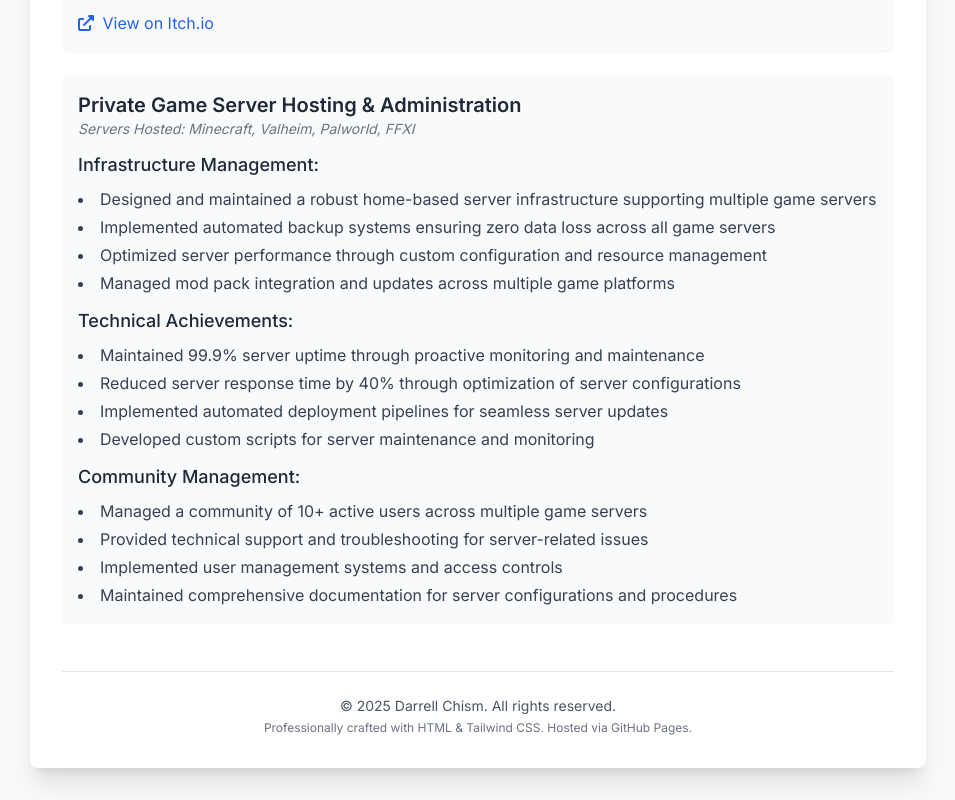
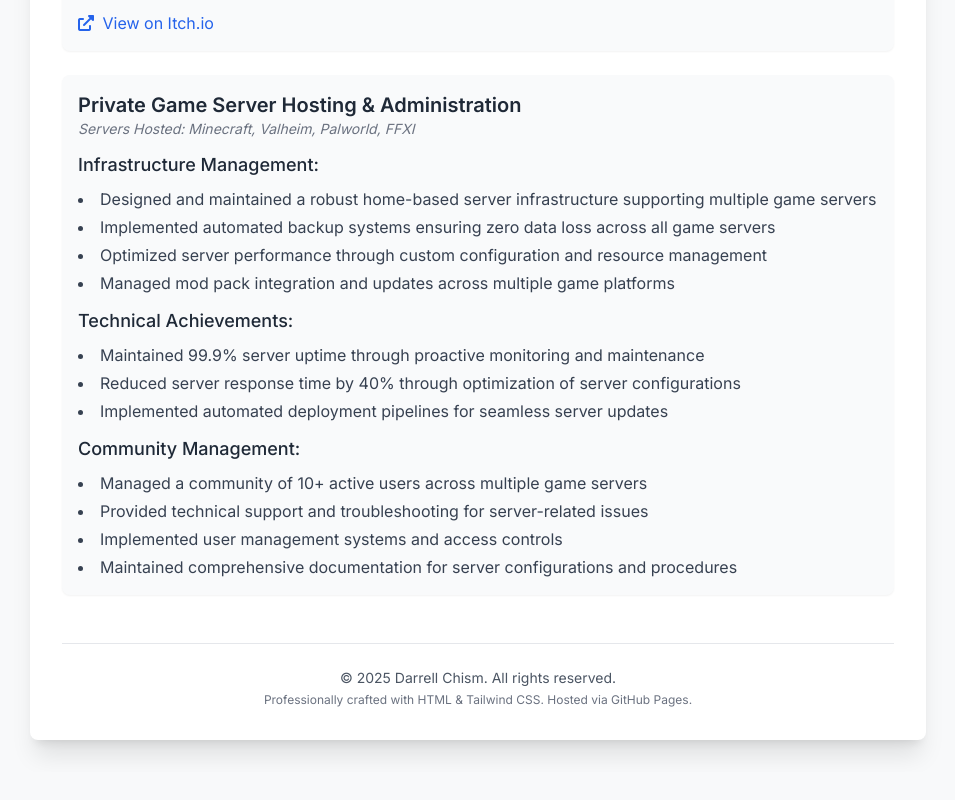
Before and after one commit to outlawstarz/Resume, a plain HTML site: page index.html in a window 1280 px wide. Shown: the part 3116-3916 px from the top of the page, without its empty margins (162-1117 px from the left). After the commit the page ends 3888 px from the top, so only its background shows below. Drawn offline with nearby package versions, Linux system fonts and the light colour scheme.

Commit message:
Update index.html

```diff
--- a/index.html
+++ b/index.html
@@ -228,7 +228,6 @@
                             <li>Maintained 99.9% server uptime through proactive monitoring and maintenance</li>
                             <li>Reduced server response time by 40% through optimization of server configurations</li>
                             <li>Implemented automated deployment pipelines for seamless server updates</li>
-                            <li>Developed custom scripts for server maintenance and monitoring</li>
                         </ul>
                     </div>
                     <div class="mt-3">
```
